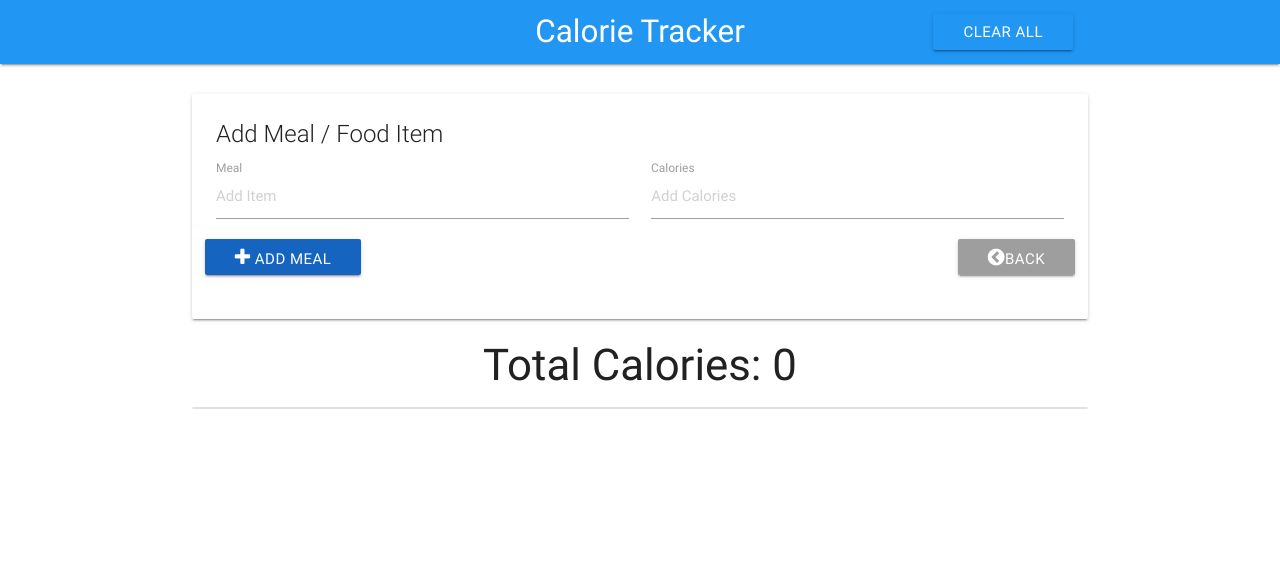
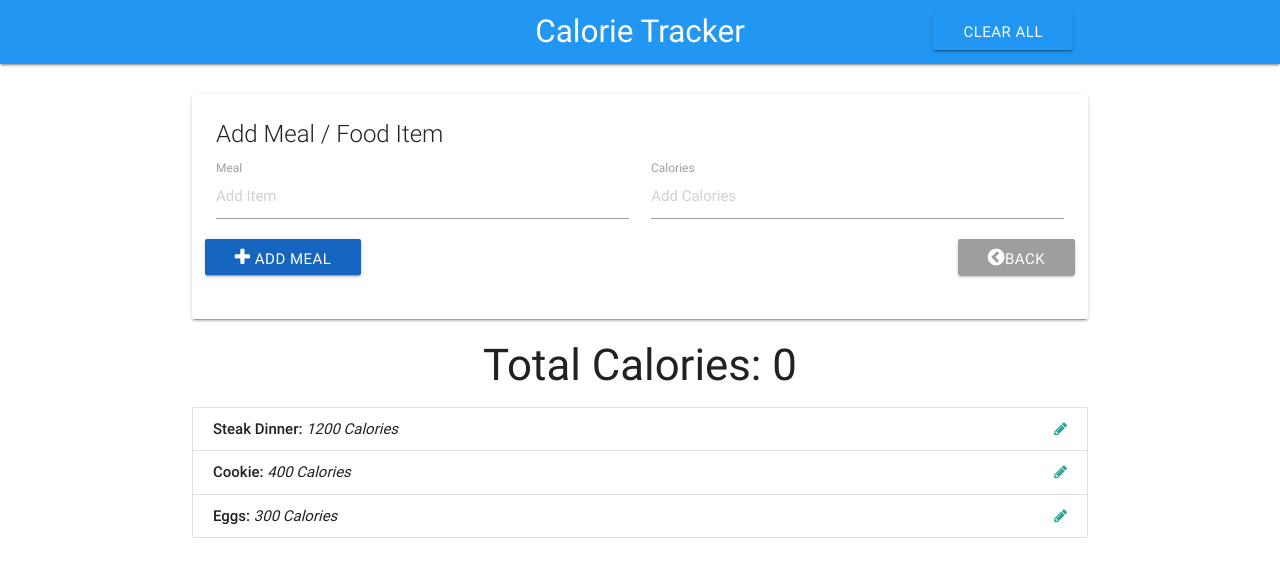
Before and after one commit to adhikarisushant/calorieTracker, a plain HTML site: page index.html in a window 1280 px wide. Drawn offline with nearby package versions, Linux system fonts and the light colour scheme.

Commit message:
added get populate items

```diff
--- a/app.js
+++ b/app.js
@@ -22,6 +22,9 @@ const ItemCtrl = (function(){
 
     // Public methods
     return {
+        getItems: function() {
+            return data.items;
+        },
         logData: function(){
             return data;
         }
@@ -32,10 +35,25 @@ const ItemCtrl = (function(){
 
 // UI Controller
 const UICtrl = (function(){
+    const UISelectors = {
+        itemList: '#item-list'
+    }
 
     // Public methods
     return {
+        populateItemList: function(items) {
+            let html = '';
 
+            items.forEach(function(item){
+                html += `<li class="collection-item" id="item-${item.id}">
+                <strong>${item.name}: </strong> <em>${item.calories} Calories</em>
+                <a href="#" class="secondary-content"><i class="edit-item fa fa-pencil"></i></a>
+            </li>`;
+            });
+
+            // Insert List Items
+            document.querySelector(UISelectors.itemList).innerHTML = html;
+        }
     }
 
 })();
@@ -47,7 +65,11 @@ const App = (function(ItemCtrl, UICtrl){
     // Public methods
     return {
         init: function() {
-            console.log('Initializing App...');
+            // Fetch items from data structure
+            const items = ItemCtrl.getItems();
+
+            // Populate list with items
+            UICtrl.populateItemList(items);
         }
     }
 
```
Also changed, not shown: index.html (+4 -4 lines).
